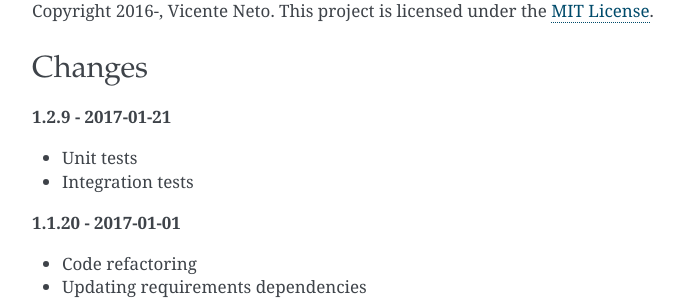
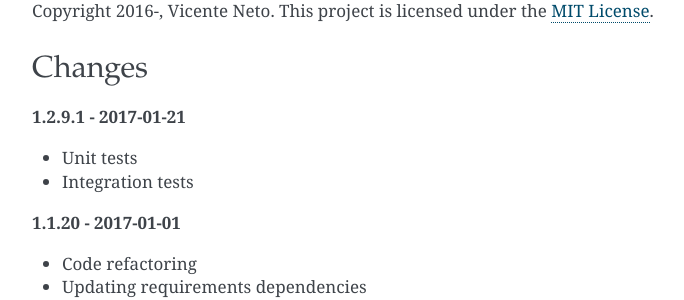
Before and after one commit to vicenteneto/flask-ci, a Sphinx documentation site: the page built from docs/index.rst, in a window 1280 px wide and 900 px high, scrolled down 2149 px. Shown: the part 155-455 px from the top of the window, without its empty margins (388-1072 px from the left). Built offline with Sphinx 7.4.7, drawn with Linux system fonts in a browser that asks for light colours.

```diff
--- a/README.rst
+++ b/README.rst
@@ -130,8 +130,8 @@
 
 Changes
 =======
-1.2.9 - 2017-01-21
-------------------
+1.2.9.1 - 2017-01-21
+--------------------
 - Unit tests
 - Integration tests
 
--- a/docs/conf.py
+++ b/docs/conf.py
@@ -55,9 +55,9 @@
 # built documents.
 #
 # The short X.Y version.
-version = u'1.2.9'
+version = u'1.2.9.1'
 # The full version, including alpha/beta/rc tags.
-release = u'1.2.9'
+release = u'1.2.9.1'
 
 # The language for content autogenerated by Sphinx. Refer to documentation
 # for a list of supported languages.
--- a/docs/index.rst
+++ b/docs/index.rst
@@ -115,7 +115,7 @@
 
 Changes
 -------
-**1.2.9 - 2017-01-21**
+**1.2.9.1 - 2017-01-21**
 
 - Unit tests
 - Integration tests
--- a/setup.py
+++ b/setup.py
@@ -12,7 +12,7 @@
 """
 from setuptools import setup
 
-version = '1.2.9'
+version = '1.2.9.1'
 packages = ['flask_ci', 'flask_ci.tasks', 'flask_ci.util']
 install_requires = ['Coverage', 'Flask-Script', 'Nose', 'Pep8', 'Pylint', 'Pylint-Flask']
 flask_ci_pkg_data = ['tasks/pylint.rc']
```
Also changed, not shown: 2 other files.
